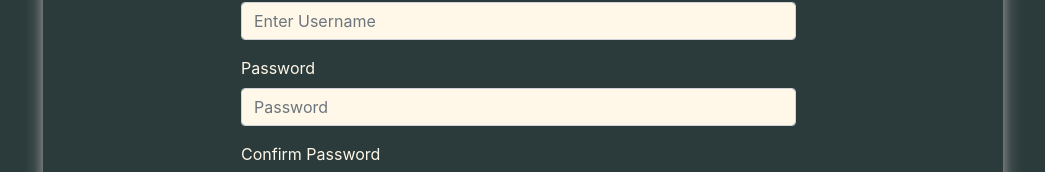
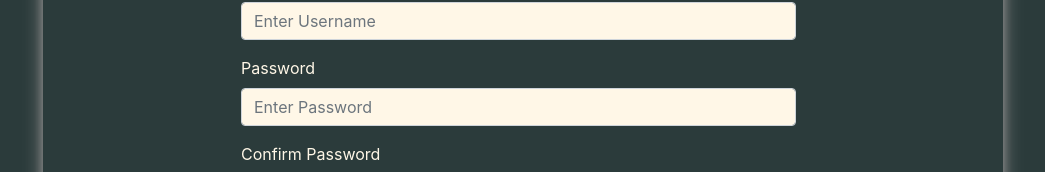
Before and after one commit to MandasK/react-nutshell-the-cashews, a React (Create React App) app: page /Registration in a window 1280 px wide. Shown: the part 541-713 px from the top of the page, without its empty margins (117-1162 px from the left). Built offline with nearby package versions, Linux system fonts and the light colour scheme; no server answers.

Commit message:
changed some small typos

```diff
--- a/src/components/auth/login.js
+++ b/src/components/auth/login.js
@@ -69,7 +69,7 @@ const Login = (props) => {
           src={require("../images/logo.png")}
           alt="imgLogo" />
          <Card.Title className="loginWelcome">
-         Welcome to Nutshell
+         Welcome to Nutshell.
          </Card.Title>
          <Card.Subtitle className="loginWelcomeSub">
            Your life in a Nutshell.
--- a/src/components/auth/registration.js
+++ b/src/components/auth/registration.js
@@ -106,7 +106,7 @@ const Register = (props) => {
                 onChange={handleFieldChange}
                 type="password"
                 id="password"
-                placeholder="Password"
+                placeholder="Enter Password"
               />
             </Form.Group>
             <Form.Group>
```
